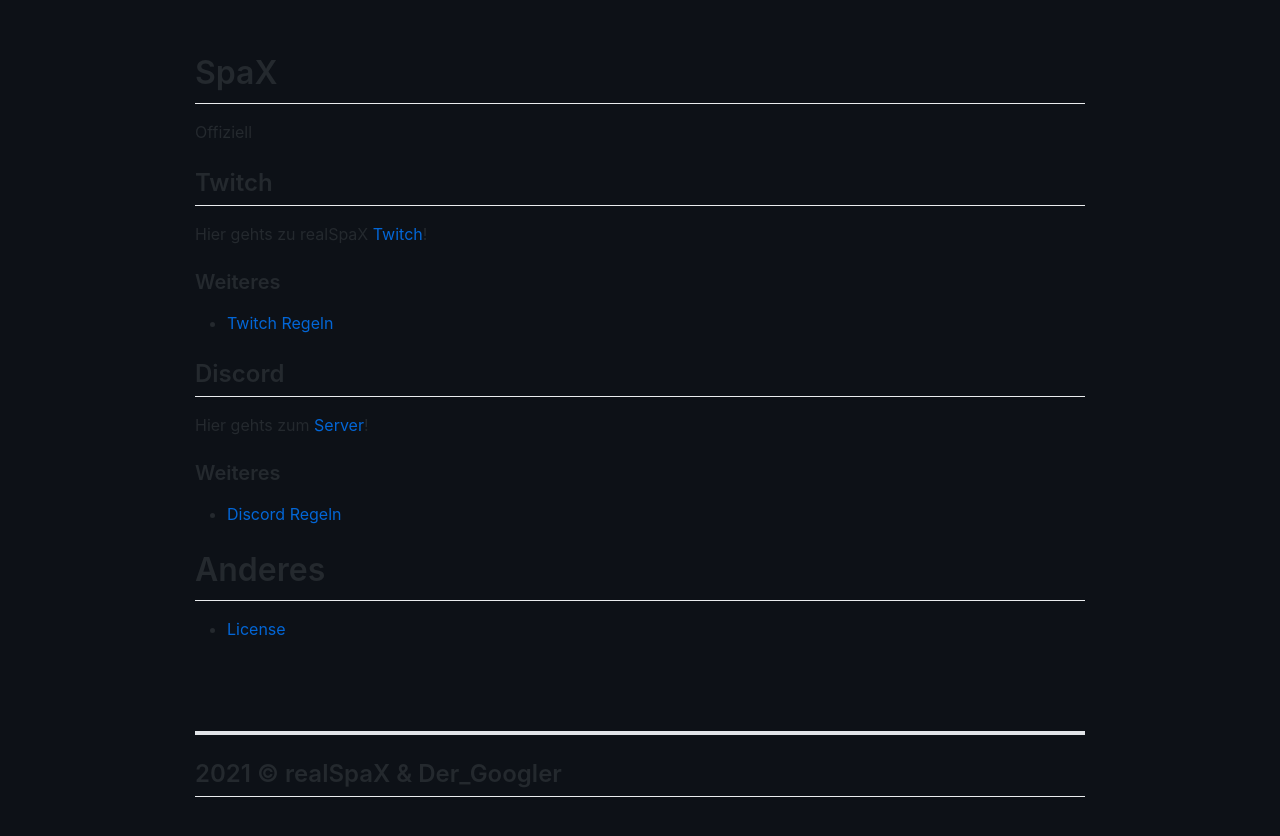
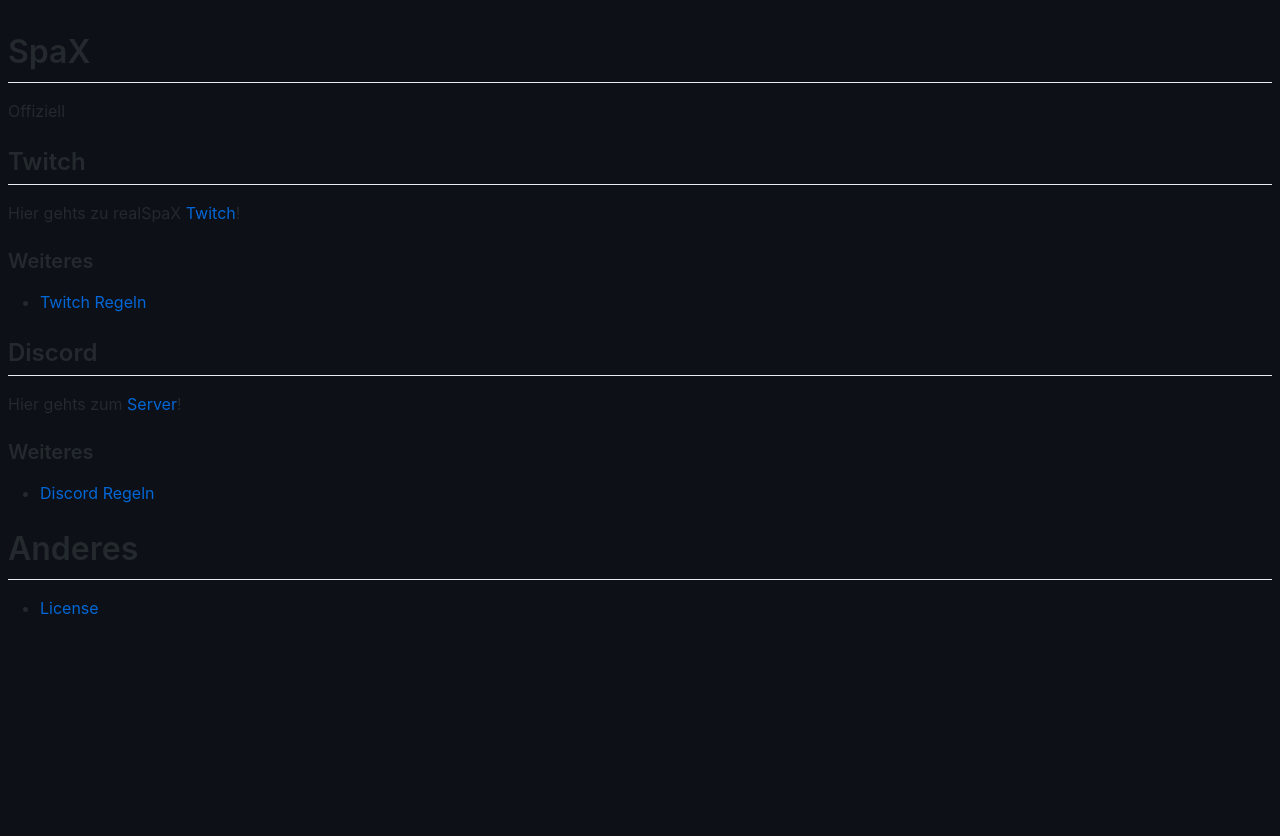
Before and after one commit to lostlvlgirl/realspax.github.io, a Jekyll site: the page built from index.md, in a window 1280 px wide. Shown: the top 836 px of the page. Built offline with Jekyll 4.4.1, drawn with Linux system fonts in a browser that asks for light colours; our own code applies the rules of GitHub Pages for plain Markdown files.

Commit message:
Update default.html

```diff
--- a/_layouts/default.html
+++ b/_layouts/default.html
@@ -18,31 +18,11 @@
     <meta name="theme-color" content="#157878">
     <meta name="apple-mobile-web-app-status-bar-style" content="black-translucent">
     <link rel="stylesheet" href="{{ '/assets/css/style.css?v=' | append: site.github.build_revision | relative_url }}">
-    <link rel="stylesheet" href="/assets/css/markdown.css">
-	  <style>
-	.markdown-body {
-		box-sizing: border-box;
-		min-width: 200px;
-		max-width: 980px;
-		margin: 0 auto;
-		padding: 45px;
-	}
-
-	@media (max-width: 767px) {
-		.markdown-body {
-			padding: 15px;
-		}
-	}
-</style>
   </head>
   <body>
-<article class="markdown-body">
+	  <section class="markdown-body">
 	{{ content }}
-</article>
-      <article class="markdown-body">
-	<hr>
-<h2 id="2021--realspax--der_googler">2021 &copy; realSpaX &amp; Der_Googler</h2>
-</article>
+</section>
   </body>
 
 </html>
```
